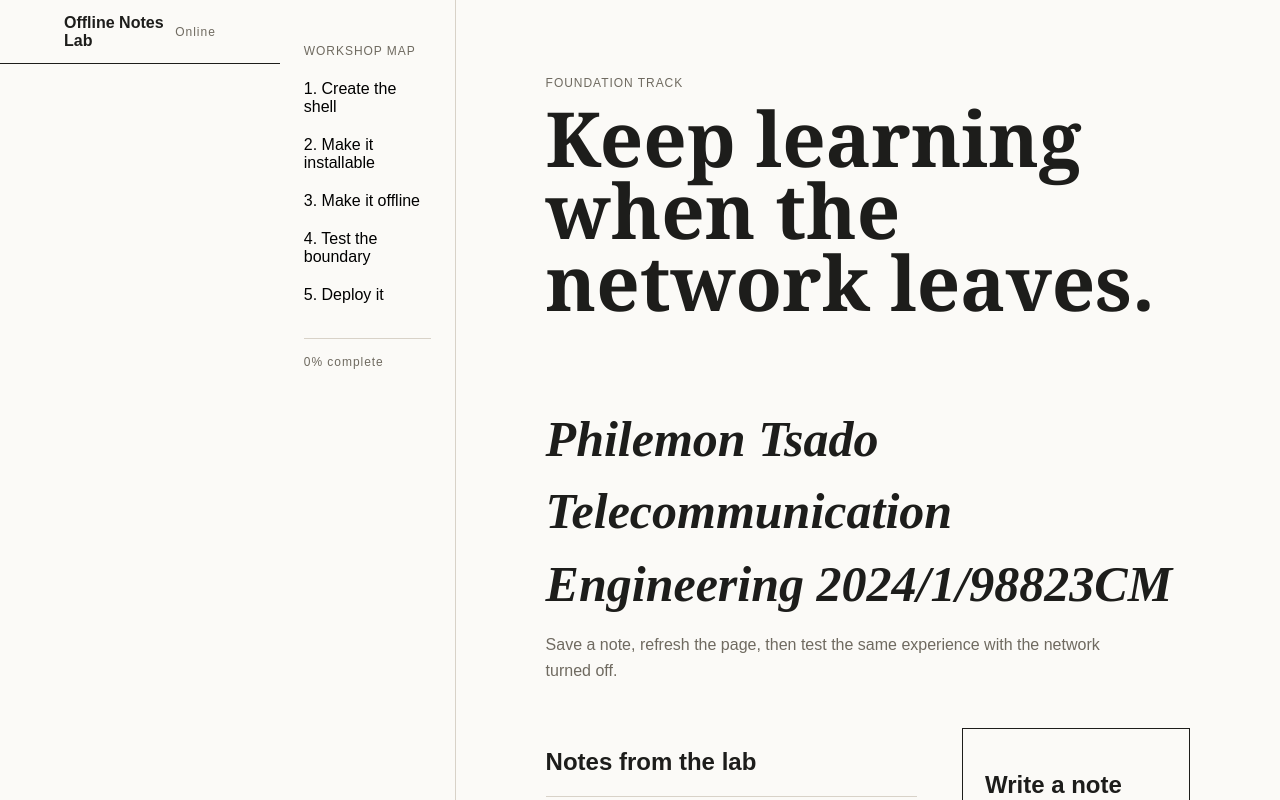
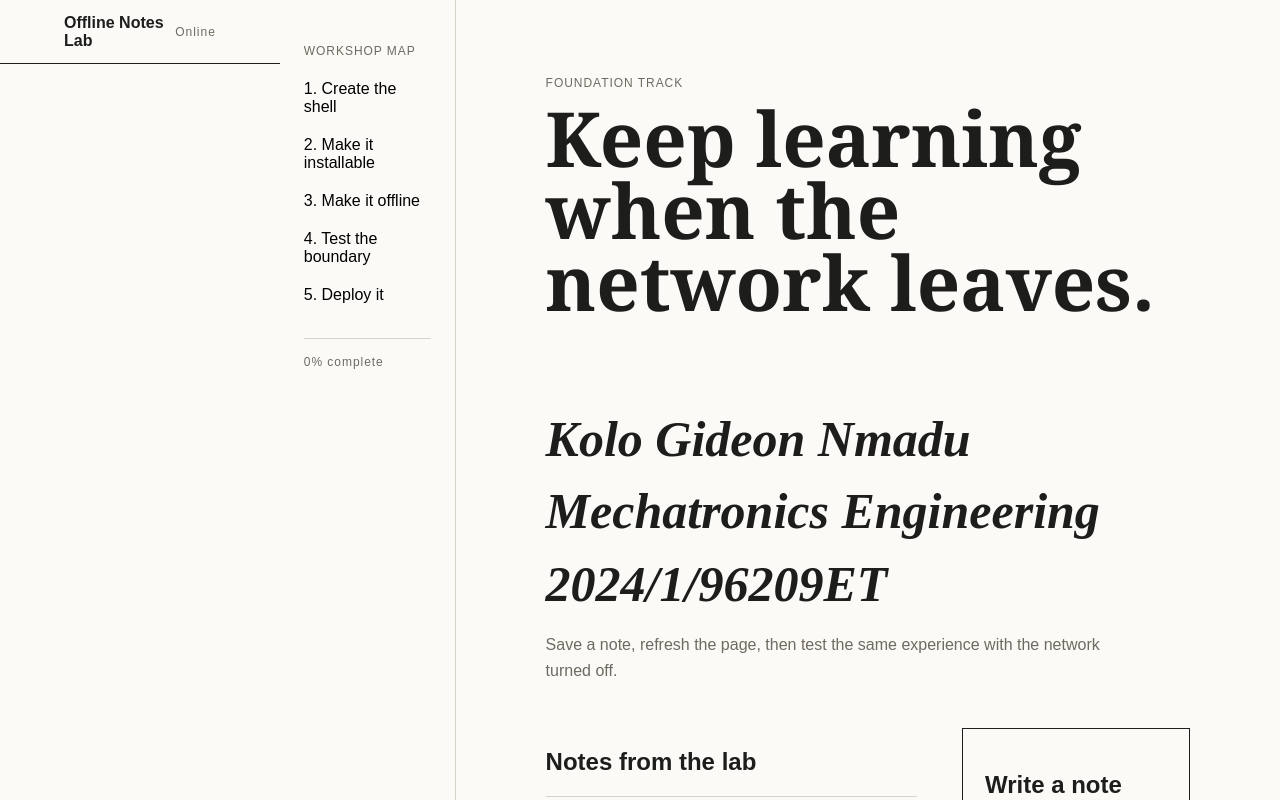
Before and after one commit to Philemon100/PWA_Project, a React (Vite) app: page / in a window 1280 px wide. Shown: the top 800 px of the page. Built offline with nearby package versions, Linux system fonts and the light colour scheme.

Commit message:
Initial Commit

```diff
--- a/src/pages/Home.tsx
+++ b/src/pages/Home.tsx
@@ -101,9 +101,9 @@ export default function Home() {
           <br />
           <span className="nameSection">
             {" "}
-            Philemon Tsado
+            Kolo Gideon Nmadu
             <br />
-            Telecommunication Engineering 2024/1/98823CM
+            Mechatronics Engineering 2024/1/96209ET
           </span>
         </h1>
         <p className="lede">
--- a/vite.config.ts
+++ b/vite.config.ts
@@ -3,5 +3,5 @@ import { defineConfig } from "vite";
 
 export default defineConfig({
   plugins: [react()],
-  base: "/PWA_Project/",
+  base: "/PWA_Final_Project/",
 });
```
